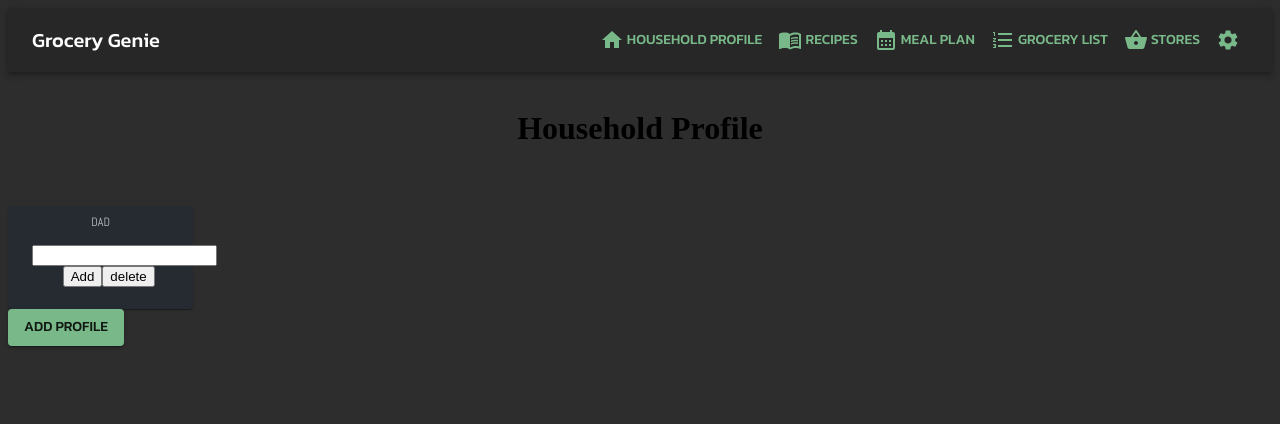
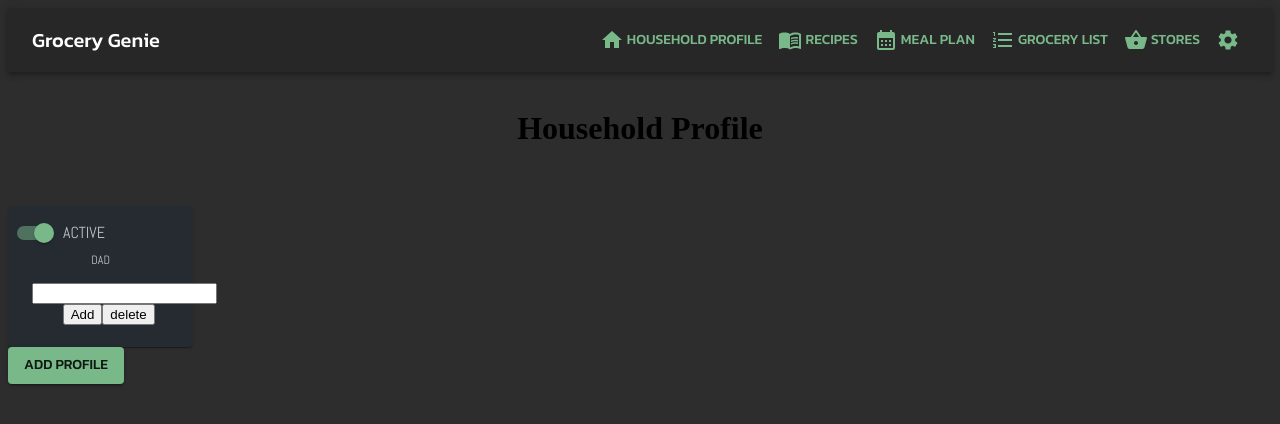
Before and after one commit to frontoge/s23-Copper, a React (Vite) app in the folder grocery-genie/: page /household in a window 1280 px wide. Shown: the top 424 px of the page. Built offline with nearby package versions, Linux system fonts and the light colour scheme.

Commit message:
added toggle to household profiles

```diff
--- a/grocery-genie/src/components/household.jsx
+++ b/grocery-genie/src/components/household.jsx
@@ -79,6 +79,9 @@ function Household_Profile(props) {
                 id="category-a"
                 sx={{ fontSize: "12px", textTransform: "uppercase" }}
               >
+                <FormGroup>
+                  <FormControlLabel control={<Switch defaultChecked />} label="Active" />
+                </FormGroup>
                 Dad
               </Box>
               <Box component="ul" aria-labelledby="category-a" sx={{ pl: 2 }}>
```
